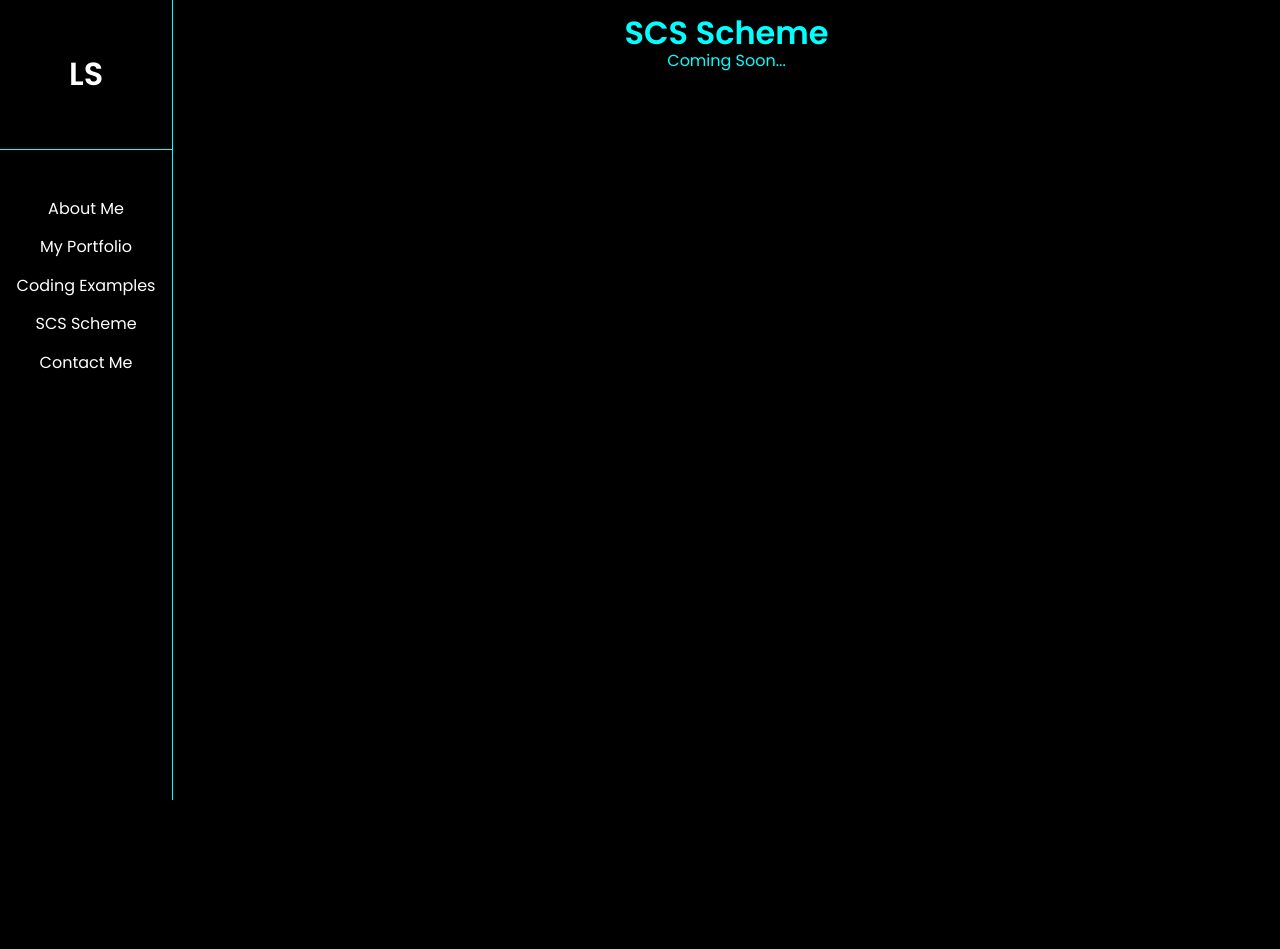
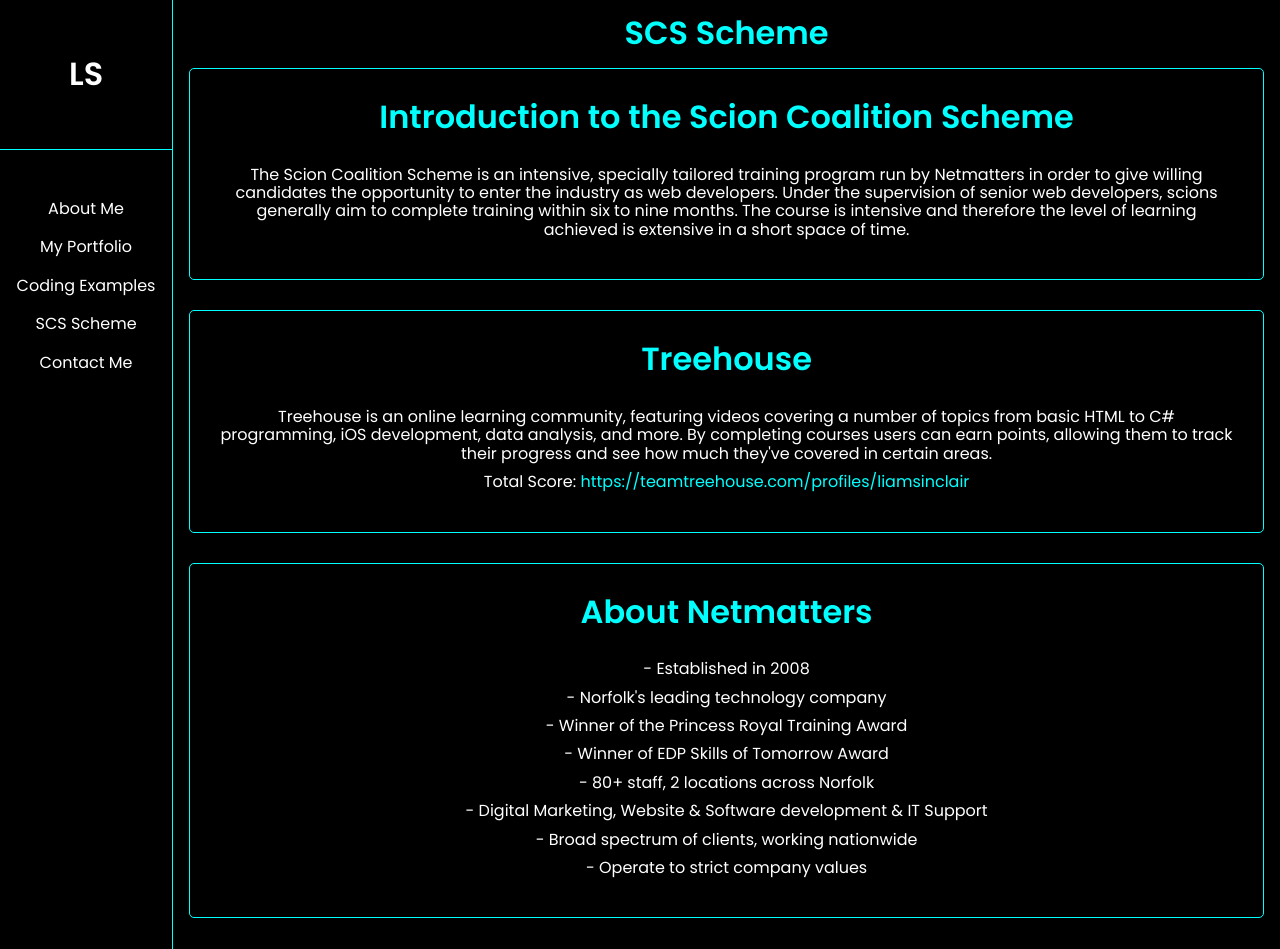
Before and after one commit to liamsinc/portfolio, a PHP site: page /scs.html in a window 1280 px wide. Before the commit the page ends 800 px from the top, so only its background shows below. Run offline with PHP 8.4, Linux system fonts and the light colour scheme.

Commit message:
Major update - added SCS content and styled

```diff
--- a/css/style.css
+++ b/css/style.css
@@ -359,7 +359,36 @@ a {
 /* line 2, ../../../Documents/Netmatters/Portfolio/scss/sections/_scs.scss */
 .scs__section {
   text-align: center;
-  color: #00FFFF;
   margin: 0.9375em 0; }
 
+/* line 7, ../../../Documents/Netmatters/Portfolio/scss/sections/_scs.scss */
+.scs__header {
+  color: #00FFFF; }
+
+/* line 11, ../../../Documents/Netmatters/Portfolio/scss/sections/_scs.scss */
+.scs__content {
+  display: flex;
+  flex-direction: column;
+  row-gap: 1.875em; }
+
+/* line 17, ../../../Documents/Netmatters/Portfolio/scss/sections/_scs.scss */
+.scs__item {
+  border: 1px solid #00FFFF;
+  border-radius: 0.3125em;
+  padding: 1.875em; }
+  /* line 22, ../../../Documents/Netmatters/Portfolio/scss/sections/_scs.scss */
+  .scs__item-title {
+    color: #00FFFF;
+    margin-bottom: 0.9375em; }
+  /* line 27, ../../../Documents/Netmatters/Portfolio/scss/sections/_scs.scss */
+  .scs__item > p, .scs__item > ul > li {
+    margin-bottom: 0.625em; }
+
+/* line 33, ../../../Documents/Netmatters/Portfolio/scss/sections/_scs.scss */
+.scs__treehouse {
+  color: #00FFFF; }
+  /* line 35, ../../../Documents/Netmatters/Portfolio/scss/sections/_scs.scss */
+  .scs__treehouse:hover {
+    text-decoration: underline; }
+
 /*# sourceMappingURL=style.css.map */
--- a/scs.html
+++ b/scs.html
@@ -32,7 +32,39 @@
         <div class="main">
             <section class="scs__section">
                 <h1 class="scs__header">SCS Scheme</h1>
-                <p>Coming Soon...</p>
+                <div class="scs__content container">
+                    <div class="scs__item">
+                        <h1 class="scs__item-title">Introduction to the Scion Coalition Scheme</h1>
+                        <p>
+                            The Scion Coalition Scheme is an intensive, specially tailored training program run by Netmatters
+                            in order to give willing candidates the opportunity to enter the industry as web developers.
+                            Under the supervision of senior web developers, scions generally aim to complete training within six to nine months.
+                            The course is intensive and therefore the level of learning achieved is extensive in a short space of time.
+                        </p>
+                    </div>
+                    <div class="scs__item">
+                        <h1 class="scs__item-title">Treehouse</h1>
+                        <p>
+                            Treehouse is an online learning community, featuring videos covering a number of topics from basic HTML to C# programming,
+                            iOS development, data analysis, and more. By completing courses users can earn points, allowing them to track their progress
+                            and see how much they've covered in certain areas.
+                        </p>
+                        <p>Total Score: <a class="scs__treehouse" href="https://teamtreehouse.com/profiles/liamsinclair" target="_blank">https://teamtreehouse.com/profiles/liamsinclair</a></p>
+                    </div>
+                    <div class="scs__item">
+                        <h1 class="scs__item-title">About Netmatters</h1>
+                        <ul>
+                            <li>- Established in 2008</li>
+                            <li>- Norfolk's leading technology company</li>
+                            <li>- Winner of the Princess Royal Training Award</li>
+                            <li>- Winner of EDP Skills of Tomorrow Award</li>
+                            <li>- 80+ staff, 2 locations across Norfolk</li>
+                            <li>- Digital Marketing, Website & Software development & IT Support</li>
+                            <li>- Broad spectrum of clients, working nationwide</li>
+                            <li>- Operate to strict company values</li>
+                        </ul>
+                    </div>
+                </div>
             </section>
         </div>
     </div>
--- a/scss/sections/_scs.scss
+++ b/scss/sections/_scs.scss
@@ -1,7 +1,39 @@
 .scs {
     &__section {
         text-align: center;
-        color: $aqua;
         margin: em(15px) 0;
     }
+
+    &__header {
+        color: $aqua;
+    }
+
+    &__content {
+        display: flex;
+        flex-direction: column;
+        row-gap: em(30px);
+    }
+
+    &__item {
+        border: 1px solid $aqua;
+        border-radius: em(5px);
+        padding: em(30px);
+
+        &-title {
+            color: $aqua;
+            margin-bottom: em(15px);
+        }
+
+        & > p, & > ul > li {
+            margin-bottom: em(10px);
+        }
+
+    }
+
+    &__treehouse {
+        color: $aqua;
+        &:hover {
+            text-decoration: underline;
+        }
+    }
 }
```
Also changed, not shown: 1 other file.
